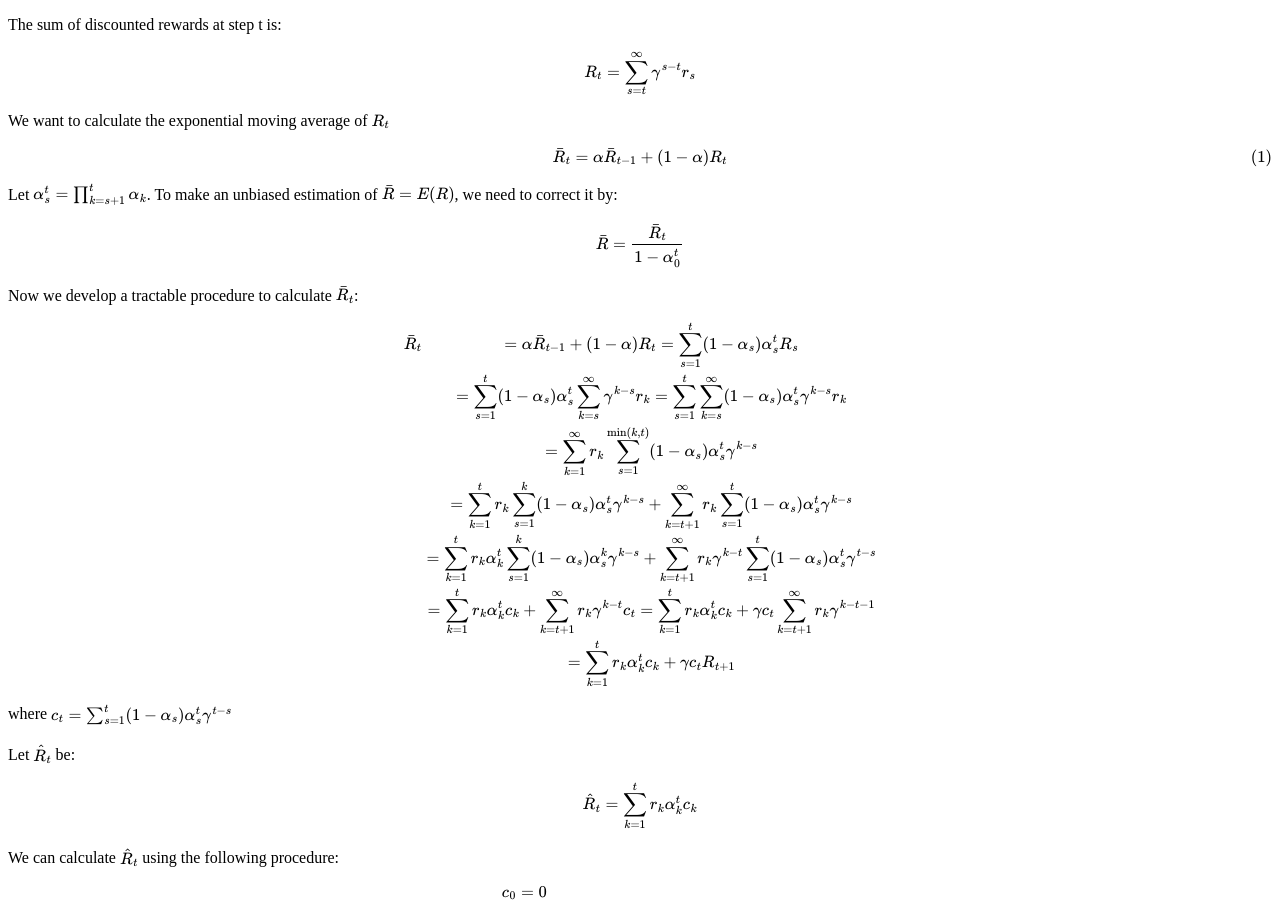
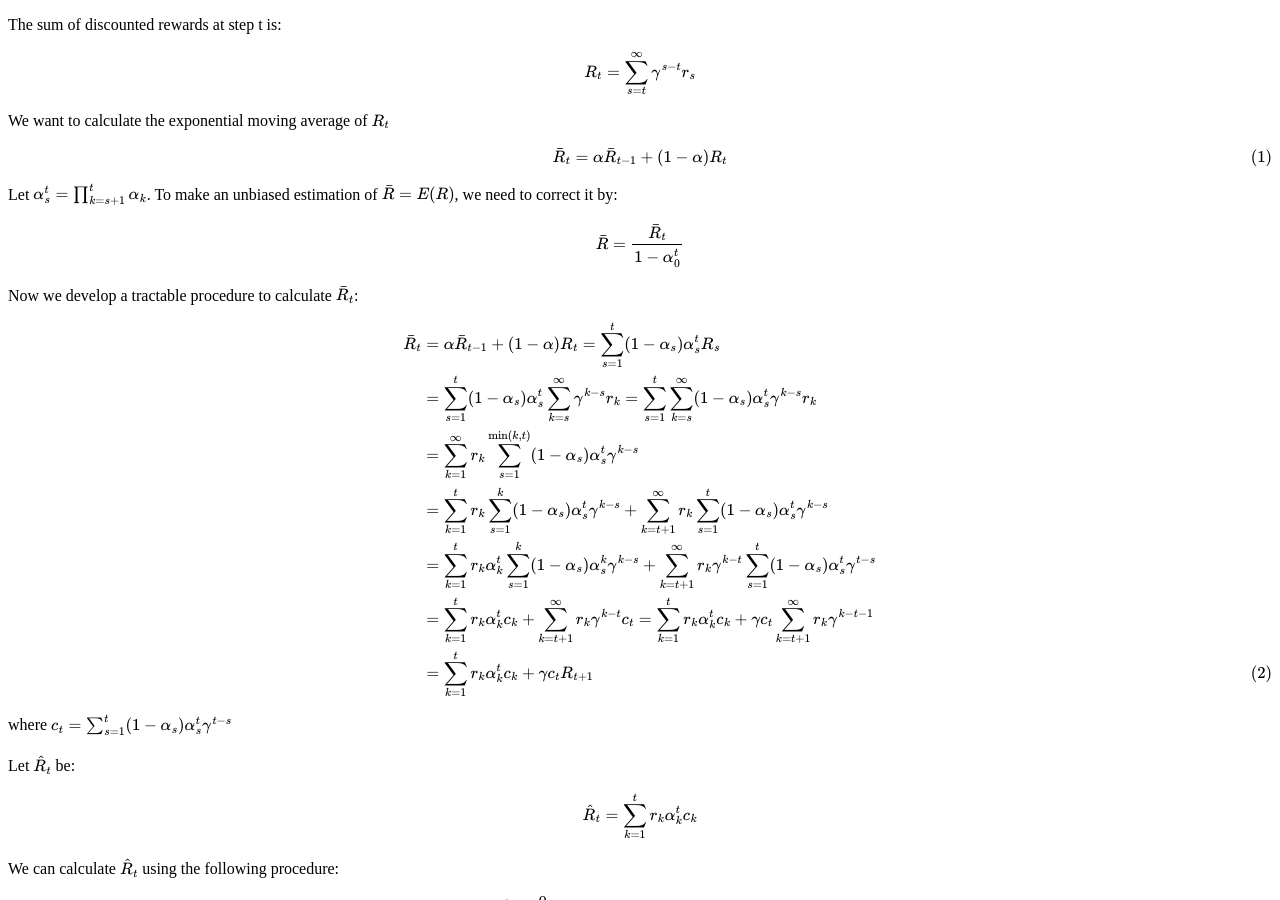
Before and after one commit to emailweixu/emailweixu.github.io, a Jekyll site: the page built from _posts/2019-02-04-moving-average-of-discounted_reward.md, in a window 1280 px wide and 900 px high. Built offline with Jekyll 4.4.1, drawn with Linux system fonts in a browser that asks for light colours; our own code applies the rules of GitHub Pages for plain Markdown files; formulas are drawn with MathJax 3.

Commit message:
Update 2019-02-04-moving-average-of-discounted_reward.md

```diff
--- a/_posts/2019-02-04-moving-average-of-discounted_reward.md
+++ b/_posts/2019-02-04-moving-average-of-discounted_reward.md
@@ -24,15 +24,15 @@ $$ \bar{R} = \frac{\bar{R}_t}{1-\alpha_0^t} $$
 Now we develop a tractable procedure to calculate \\(\bar{R}_t\\):
 
 $$
-\begin{eqnarray*}
-\bar{R}_t &= \alpha \bar{R}_{t-1} + (1-\alpha) R_t = \sum_{s=1}^t (1-\alpha_s)\alpha_s^t R_s \\
-&= \sum_{s=1}^t (1-\alpha_s)\alpha_s^t \sum_{k=s}^\infty \gamma^{k-s}r_k = \sum_{s=1}^t \sum_{k=s}^\infty (1-\alpha_s)\alpha_s^t \gamma^{k-s}r_k \\
-&= \sum_{k=1}^\infty r_k \sum_{s=1}^{\min(k,t)} (1-\alpha_s)\alpha_s^t \gamma^{k-s} \\
-&= \sum_{k=1}^t r_k \sum_{s=1}^k(1-\alpha_s) \alpha_s^t \gamma^{k-s} + \sum_{k=t+1}^\infty r_k \sum_{s=1}^t (1-\alpha_s)\alpha_s^t \gamma^{k-s}\\
-&= \sum_{k=1}^t r_k \alpha_k^t\sum_{s=1}^k (1-\alpha_s)\alpha_s^k \gamma^{k-s} + \sum_{k=t+1}^\infty r_k\gamma^{k-t} \sum_{s=1}^t (1-\alpha_s)\alpha_s^t \gamma^{t-s}\\
-&= \sum_{k=1}^t r_k \alpha_k^t c_k + \sum_{k=t+1}^\infty r_k\gamma^{k-t} c_t = \sum_{k=1}^t r_k \alpha_k^t c_k + \gamma c_t \sum_{k=t+1}^\infty r_k\gamma^{k-t-1} \\
+\begin{align}
+\bar{R}_t &= \alpha \bar{R}_{t-1} + (1-\alpha) R_t = \sum_{s=1}^t (1-\alpha_s)\alpha_s^t R_s \nonumber \\
+&= \sum_{s=1}^t (1-\alpha_s)\alpha_s^t \sum_{k=s}^\infty \gamma^{k-s}r_k = \sum_{s=1}^t \sum_{k=s}^\infty (1-\alpha_s)\alpha_s^t \gamma^{k-s}r_k \nonumber \\
+&= \sum_{k=1}^\infty r_k \sum_{s=1}^{\min(k,t)} (1-\alpha_s)\alpha_s^t \gamma^{k-s} \nonumber \\
+&= \sum_{k=1}^t r_k \sum_{s=1}^k(1-\alpha_s) \alpha_s^t \gamma^{k-s} + \sum_{k=t+1}^\infty r_k \sum_{s=1}^t (1-\alpha_s)\alpha_s^t \gamma^{k-s} \nonumber \\
+&= \sum_{k=1}^t r_k \alpha_k^t\sum_{s=1}^k (1-\alpha_s)\alpha_s^k \gamma^{k-s} + \sum_{k=t+1}^\infty r_k\gamma^{k-t} \sum_{s=1}^t (1-\alpha_s)\alpha_s^t \gamma^{t-s} \nonumber \\
+&= \sum_{k=1}^t r_k \alpha_k^t c_k + \sum_{k=t+1}^\infty r_k\gamma^{k-t} c_t = \sum_{k=1}^t r_k \alpha_k^t c_k + \gamma c_t \sum_{k=t+1}^\infty r_k\gamma^{k-t-1} \nonumber \\
 &= \sum_{k=1}^t r_k \alpha_k^t c_k + \gamma c_t R_{t+1} \label{EqBarRt} \\
-\end{eqnarray*}
+\end{align}
 $$
 
 where \\( c_t = \sum_{s=1}^t (1-\alpha_s)\alpha_s^t \gamma^{t-s} \\)
```
